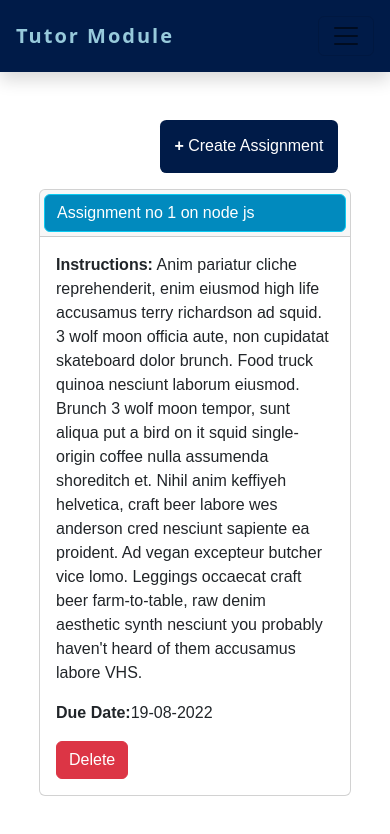
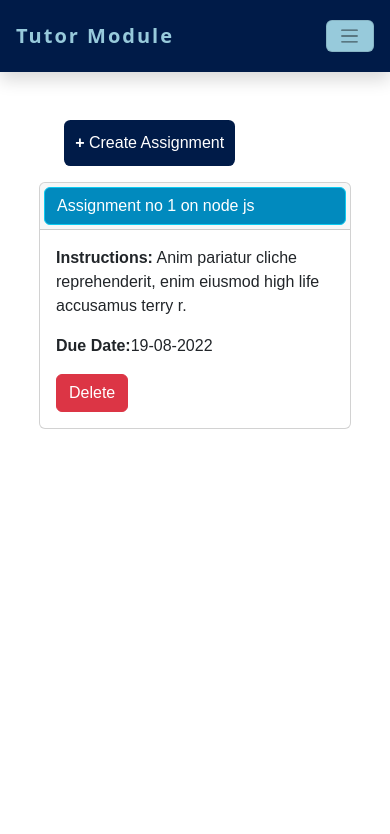
Before and after one commit to RutujaSantikar/fynd-final-project, a Vue app: page /assignments in a window 390 px wide. Shown: the top 834 px of the page. Built offline with nearby package versions, Linux system fonts and the light colour scheme.

Commit message:
added responsive design

```diff
--- a/src/components/AppAssignment.vue
+++ b/src/components/AppAssignment.vue
@@ -37,13 +37,7 @@ export default {
       return {
         text: `
           Anim pariatur cliche reprehenderit, enim eiusmod high life accusamus terry
-          richardson ad squid. 3 wolf moon officia aute, non cupidatat skateboard dolor
-          brunch. Food truck quinoa nesciunt laborum eiusmod. Brunch 3 wolf moon
-          tempor, sunt aliqua put a bird on it squid single-origin coffee nulla
-          assumenda shoreditch et. Nihil anim keffiyeh helvetica, craft beer labore
-          wes anderson cred nesciunt sapiente ea proident. Ad vegan excepteur butcher
-          vice lomo. Leggings occaecat craft beer farm-to-table, raw denim aesthetic
-          synth nesciunt you probably haven't heard of them accusamus labore VHS.
+          r.
         `
       }
     }
@@ -79,4 +73,12 @@ a {
   color: white;
 }
 
+@media (max-width:525px){
+  .btn-create-assignment {
+
+ padding: 0.7em;
+  margin-left: 4em;
+}
+
+}
 </style>
--- a/src/components/AppMenu.vue
+++ b/src/components/AppMenu.vue
@@ -9,7 +9,10 @@
         >Tutor Module</b-navbar-brand
       >
 
-      <b-navbar-toggle target="nav-collapse"></b-navbar-toggle>
+      <b-navbar-toggle
+        class="navbar-toggler"
+        target="nav-collapse"
+      ></b-navbar-toggle>
 
       <b-collapse id="nav-collapse" is-nav>
         <b-navbar-nav>
@@ -52,6 +55,7 @@ body {
 .bg-info {
   background-color: #001b48 !important;
 }
+
 .navbar-brand {
   color: #97cadb;
   font-weight: bold;
@@ -72,7 +76,12 @@ span {
 .bg-logout {
   background-color: #54c0cc;
 }
-.navbar-toggler-icon{
-  color: white !important`;
+.navbar-toggler {
+  background-color: #97cadb;
+}
+@media (max-width: 525px) {
+  .navbar-toggler {
+    font-size: 0.9em;
+  }
 }
 </style>
--- a/src/components/AppPrograms.vue
+++ b/src/components/AppPrograms.vue
@@ -143,6 +143,7 @@ export default {
 * {
   font-family: "Tajawal", sans-serif;
 }
+
 a {
   text-decoration: none;
   color: white;
@@ -154,6 +155,7 @@ a {
   border-radius: 0.4em;
   border: none;
   margin-left: 10em;
+
 }
 
 .card-body {
@@ -171,5 +173,14 @@ a {
   margin-top: 1.9em;
 
 }
+@media (max-width:525px){
 
+
+
+  .btn-create-program {
+  padding: 0.7em;
+  margin-left: 5em;
+  }
+
+}
 </style>
--- a/src/components/CreateAssignment.vue
+++ b/src/components/CreateAssignment.vue
@@ -71,5 +71,11 @@ textarea {
   margin-top: 0.4em;
   width: 100%;
 }
+@media (max-width: 525px) {
+  .create-assignment-container {
+    width: 80%;
+    margin: 2em auto;
+  }
+}
 
 </style>
--- a/src/components/CreateProgram.vue
+++ b/src/components/CreateProgram.vue
@@ -1,17 +1,30 @@
 <template>
   <div class="create-program-container">
     <div class="create-program-card">
-
       <form action="" id="createProgramForm" class="create-program-form">
         <div><label for="programName">Program Name</label></div>
-            <input type="text" name="programName" id="program-Name" placeholder="ex.MEVN stack"/>
+        <input
+          type="text"
+          name="programName"
+          id="program-Name"
+          placeholder="ex.MEVN stack"
+        />
         <div><label for="programDes">Description</label></div>
-            <textarea name="programDescription" id="program-Description" cols="30" rows="2" placeholder="Short description about program"></textarea>
-
-
+        <textarea
+          name="programDescription"
+          id="program-Description"
+          cols="30"
+          rows="2"
+          placeholder="Short description about program"
+        ></textarea>
 
         <div><label for="text">Teacher Name</label></div>
-            <input type="text" name="teacherName" id="teacher-Name" placeholder="ex.Puranik Prashant"/>
+        <input
+          type="text"
+          name="teacherName"
+          id="teacher-Name"
+          placeholder="ex.Puranik Prashant"
+        />
         <div><button type="submit" class="create-btn">Create</button></div>
       </form>
     </div>
@@ -20,13 +33,12 @@
 
 <script>
 export default {
-    name:"CreateProgram"
-
-}
+  name: "CreateProgram",
+};
 </script>
 
 <style scoped>
- *{
+* {
   font-family: "Tajawal", sans-serif;
 }
 .create-program-container {
@@ -69,4 +81,10 @@ textarea {
   margin-top: 0.4em;
   width: 100%;
 }
+@media (max-width: 525px) {
+  .create-program-container {
+    width: 80%;
+    margin: 2em auto;
+  }
+}
 </style>
```
Lines whose indentation alone changed are shown as unchanged.
